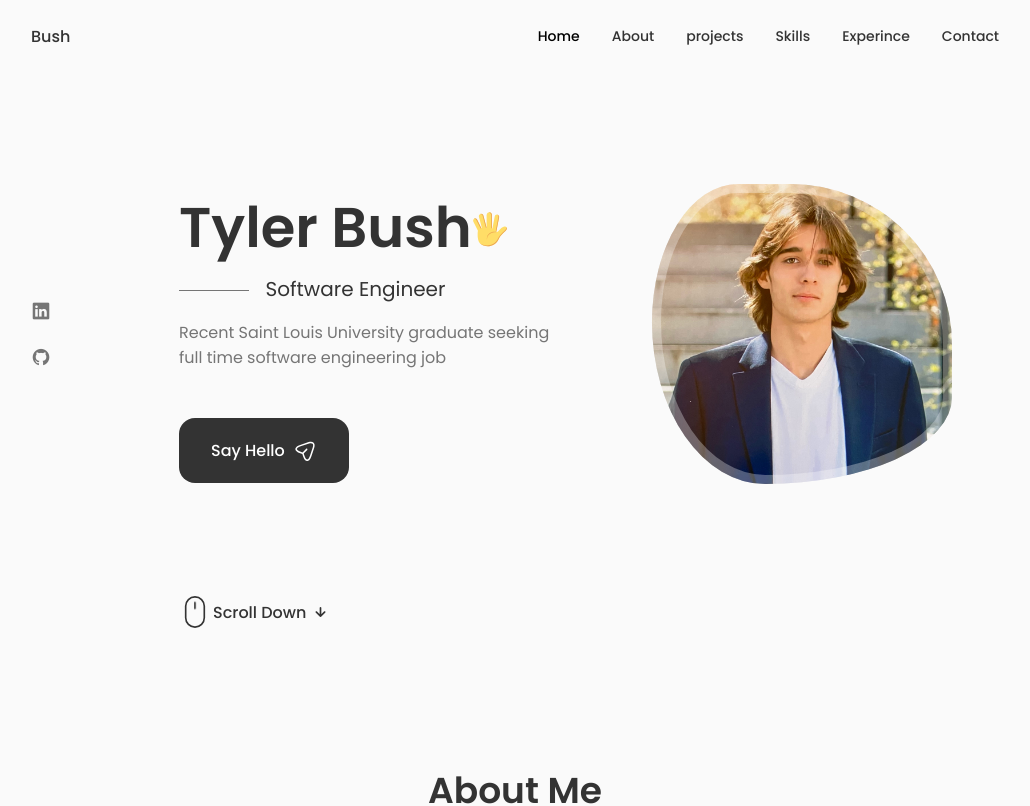
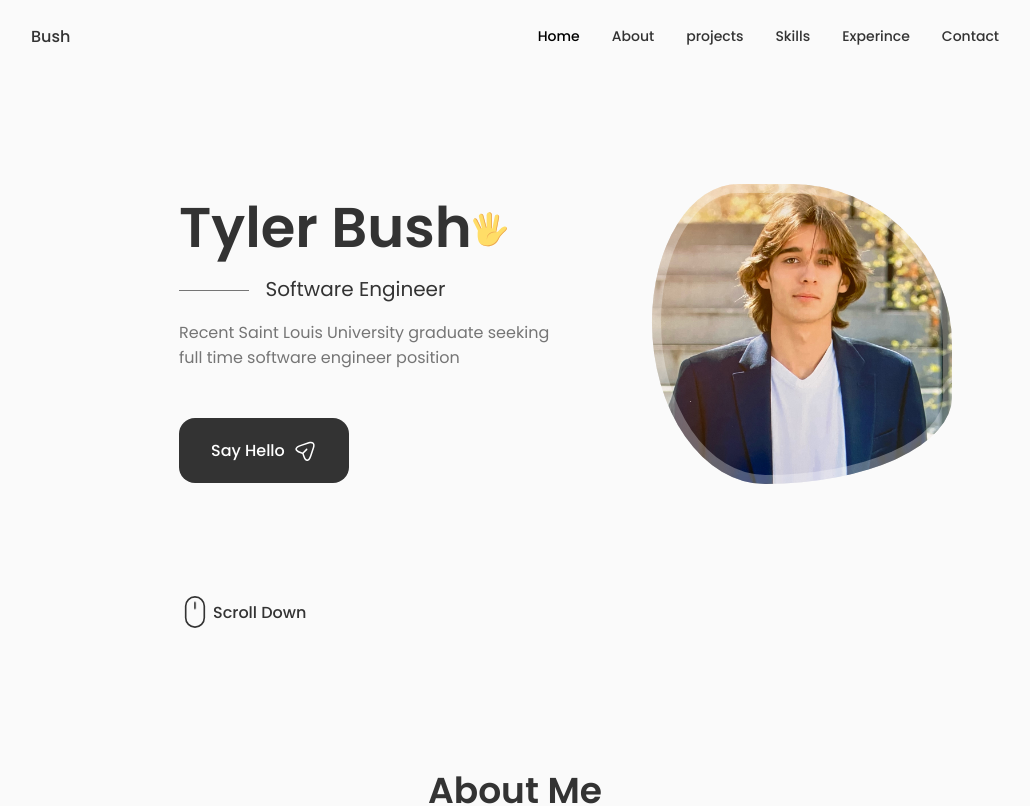
Before and after one commit to tbush5/TylerBushPortfolio, a React (Create React App) app: page / in a window 1280 px wide. Shown: the top 806 px of the page, without its empty margins (125-1155 px from the left). Built offline with nearby package versions, Linux system fonts and the light colour scheme.

Commit message:
description change

```diff
--- a/src/components/home/Data.jsx
+++ b/src/components/home/Data.jsx
@@ -56,7 +56,7 @@ const Data = () => {
                 </svg>
             </h1>
             <h3 className="home__subtitle">Software Engineer</h3>
-            <p className="home__description">Recent Saint Louis University graduate seeking full time software engineering job</p>
+            <p className="home__description">Recent Saint Louis University graduate seeking full time software engineer position</p>
 
             <a href="#contact" className="button button--flex">
                 Say Hello
```
